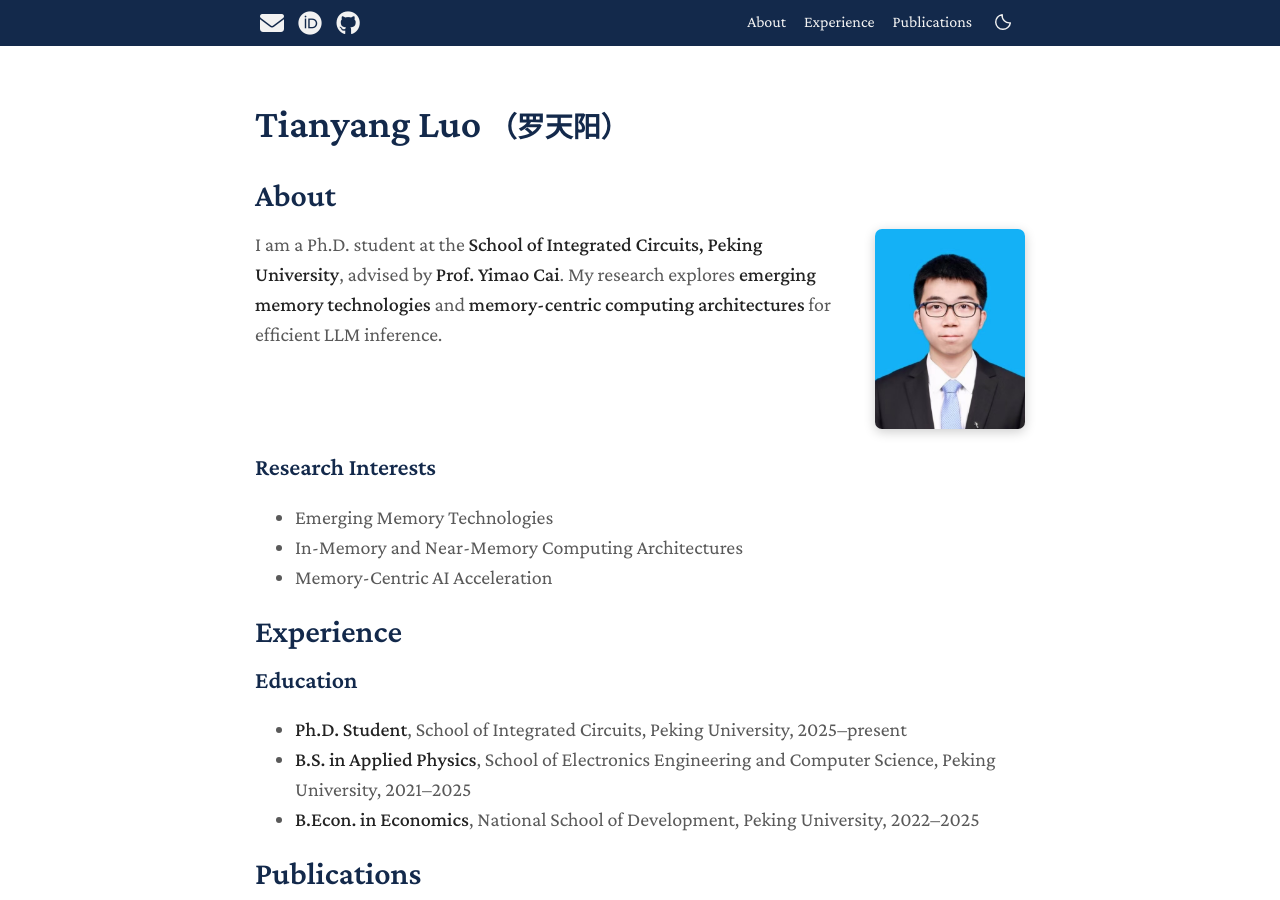
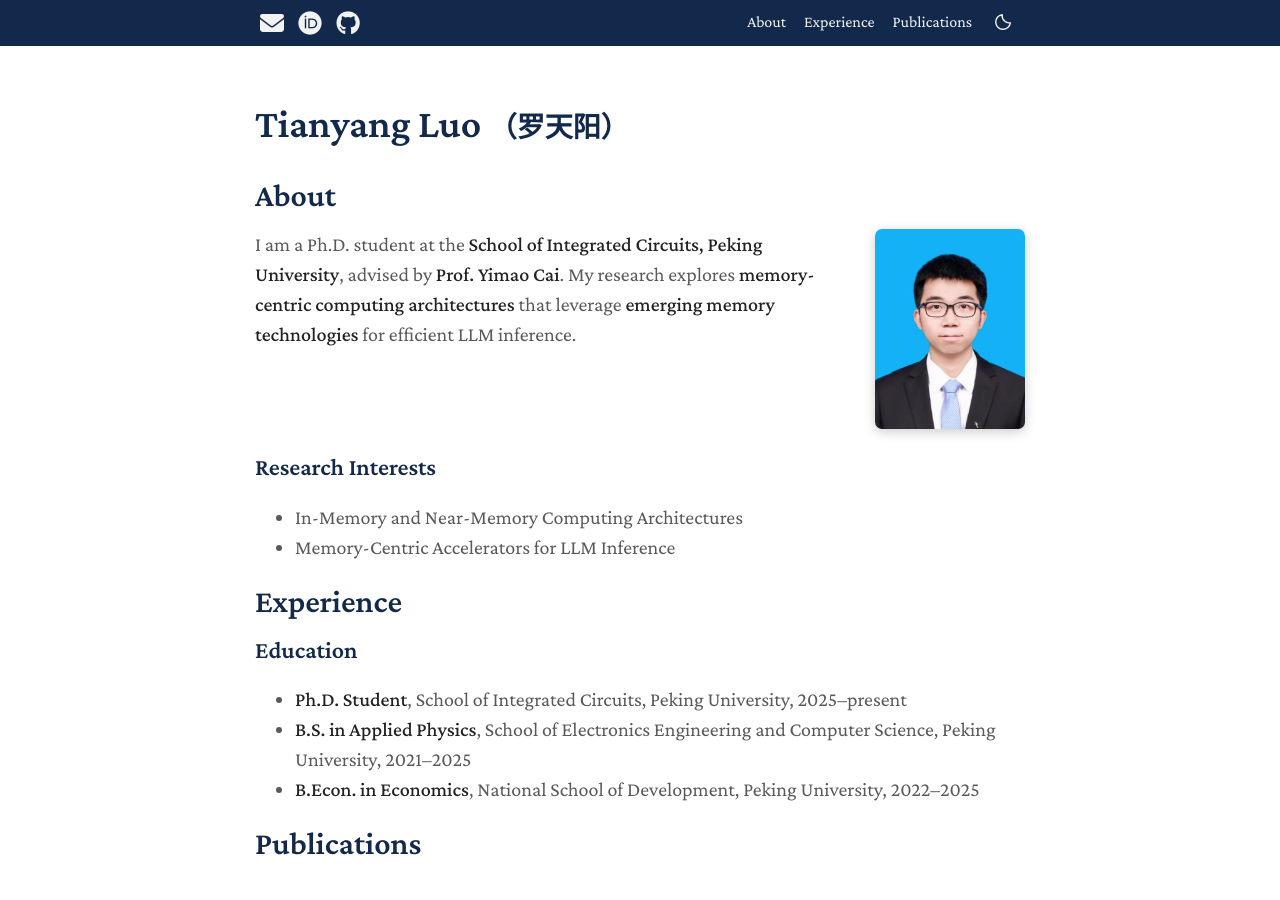
Before and after one commit to tianyangluo-pku/tianyangluo-pku.github.io, a Jekyll site: the page built from index.md, in a window 1280 px wide and 900 px high. Built offline with Jekyll 4.4.1, drawn with Linux system fonts in a browser that asks for light colours; a style sheet for code colours, icons or effects is not loaded.

Commit message:
Focus biography and interests on memory-centric LLM accelerators

```diff
--- a/index.md
+++ b/index.md
@@ -18,15 +18,14 @@ seo_title: Tianyang Luo | Peking University
 </figure>
 {% endif %}
 
-I am a Ph.D. student at the **School of Integrated Circuits, Peking University**, advised by **Prof. Yimao Cai**. My research explores **emerging memory technologies** and **memory-centric computing architectures** for efficient LLM inference.
+I am a Ph.D. student at the **School of Integrated Circuits, Peking University**, advised by **Prof. Yimao Cai**. My research explores **memory-centric computing architectures** that leverage **emerging memory technologies** for efficient LLM inference.
 
 </div>
 
 ### Research Interests
 
-- Emerging Memory Technologies
 - In-Memory and Near-Memory Computing Architectures
-- Memory-Centric AI Acceleration
+- Memory-Centric Accelerators for LLM Inference
 
 ## Experience
 
```
